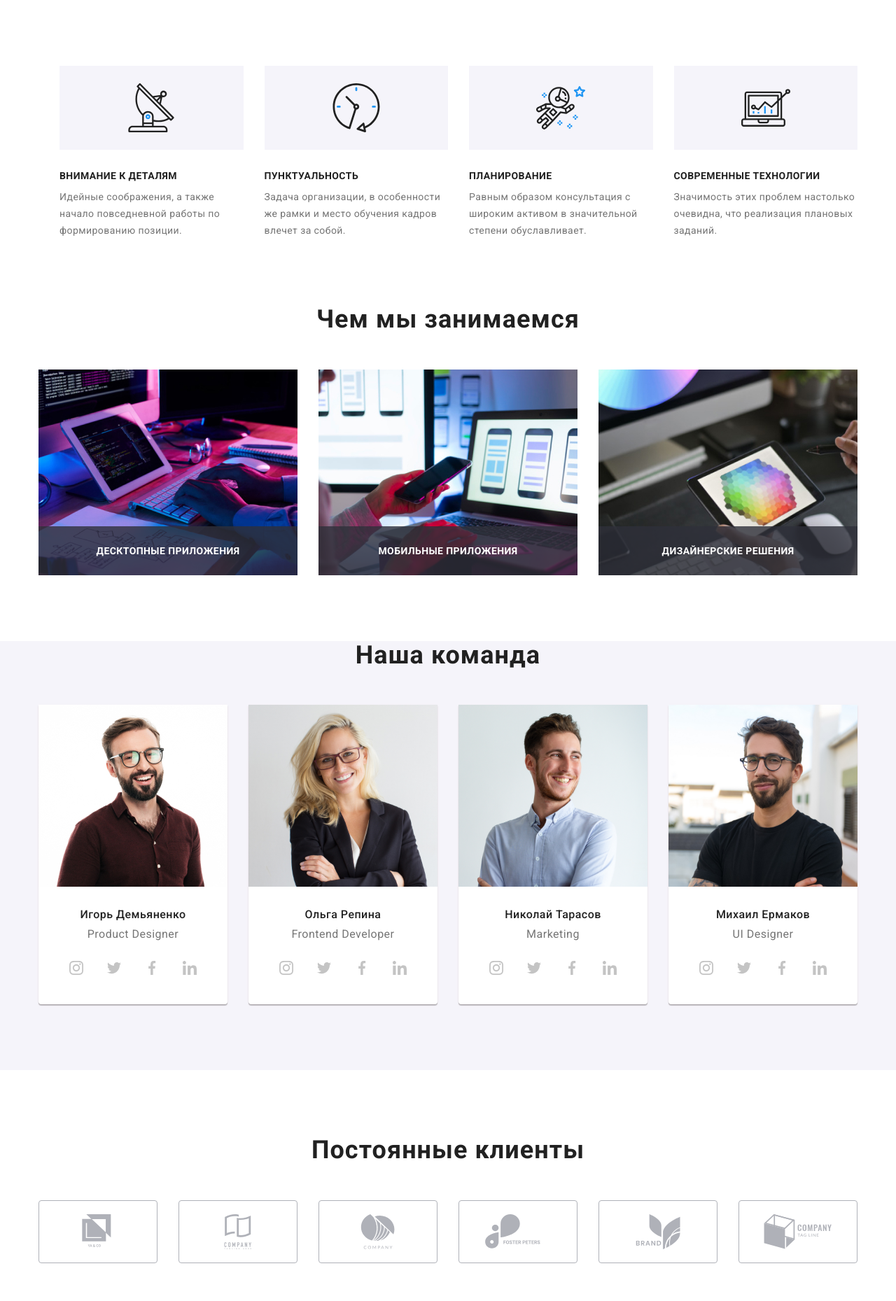
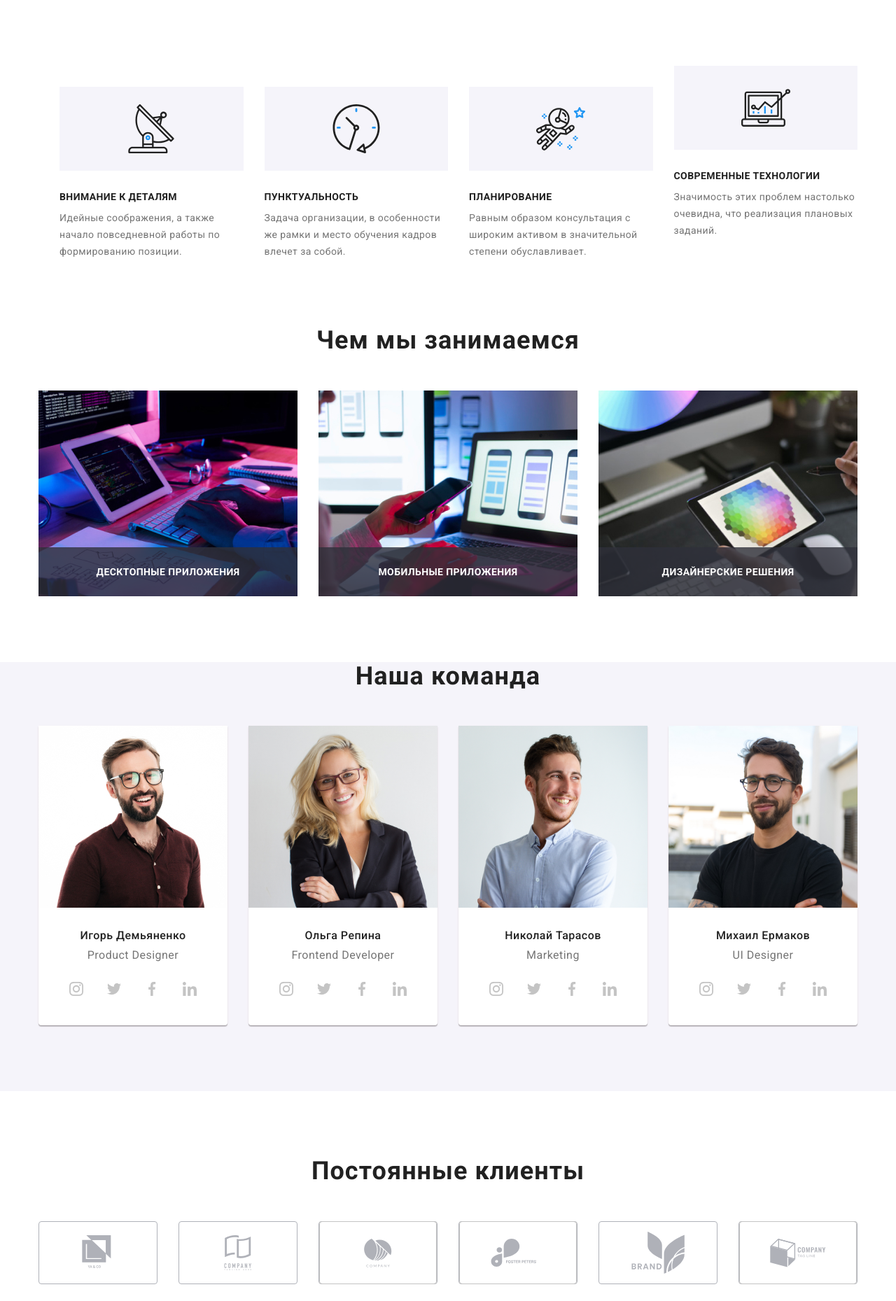
Before and after one commit to Rostyslav1988/go-it-markup-hw-04, a plain HTML site: page index.html in a window 1280 px wide. Shown: the part 701-2560 px from the top of the page at 70% size. Drawn offline with nearby package versions, Linux system fonts and the light colour scheme.

Commit message:
redactiv

```diff
--- a/index.html
+++ b/index.html
@@ -56,7 +56,7 @@
     <ul class="features-title">
 
 
-        <li class="features" class="margin">
+        <li class="margin features">
             <div class="icon-section2">
                 <svg class="icon-section" Width="70" height="70">
                     <use href="./image/icon-section-two/sprite.svg#icon-antenna"></use>
@@ -67,7 +67,7 @@
         </li>
 
 
-        <li class="features" class="margin">
+        <li class="margin features">
             <div class="icon-section2">
                 <svg class="icon-section" Width="70" height="70">
                     <use href="./image/icon-section-two/sprite.svg#icon-clock"></use>
@@ -78,7 +78,7 @@
         </li>
 
 
-        <li class="features" class="margin">
+        <li class="margin features">
             <div class="icon-section2">
                 <svg class="icon-section" Width="70" height="70">
                     <use href="./image/icon-section-two/sprite.svg#icon-astronaut"></use>
@@ -305,7 +305,7 @@
                         <use href="./image/clients/sprite.svg#icon-logo-1-1"></use>
                     </svg>
          </a>
-                </a>
+
             </li>
 
             <li>
@@ -314,43 +314,43 @@
                         <use href="./image/clients/sprite.svg#icon-logo-2-2"></use>
                     </svg>
                 </a>
-                </a>
+
             </li>
 
             <li>
                 <a class="bord-clents" href="#">
-                <svg class="lo-go" class="lo-go-02" Width="106" height="60">
+                <svg class="lo-go-02 lo-go" Width="106" height="60">
                         <use href="./image/clients/sprite.svg#icon-logo-3-3"></use>
                     </svg>
                 </a>
-                </a>
+
             </li>
 
             <li>
                 <a class="bord-clents" href="#">
-                <svg class="lo-go" class="lo-go-02" Width="106" height="60">
+                <svg class="lo-go-02 lo-go" Width="106" height="60">
                         <use href="./image/clients/sprite.svg#icon-logo-4-4"></use>
                     </svg>
                 </a>
-                </a>
+
             </li>
 
             <li>
                 <a class="bord-clents" href="#">
-                <svg class="lo-go" class="lo-go-02" Width="106" height="60">
+                <svg class="" class="lo-go-02 lo-go" Width="106" height="60">
                         <use href="./image/clients/sprite.svg#icon-logo-5-5"></use>
                     </svg>
                 </a>
-                </a>
+
             </li>
 
             <li>
                 <a class="bord-clents" href="#">
-                <svg class="lo-go" class="lo-go-02" Width="106" height="60">
+                <svg class="lo-go-02 lo-go" Width="106" height="60">
                         <use href="./image/clients/sprite.svg#icon-logo-6-6"></use>
                     </svg>
                 </a>
-                </a>
+
             </li>
         </ul>
     </div>
@@ -413,6 +413,7 @@
                 </li>
         </ul>
     </div>
+
 </footer>
 
 <div class="backdrop is-hidden" data-modal>
```
